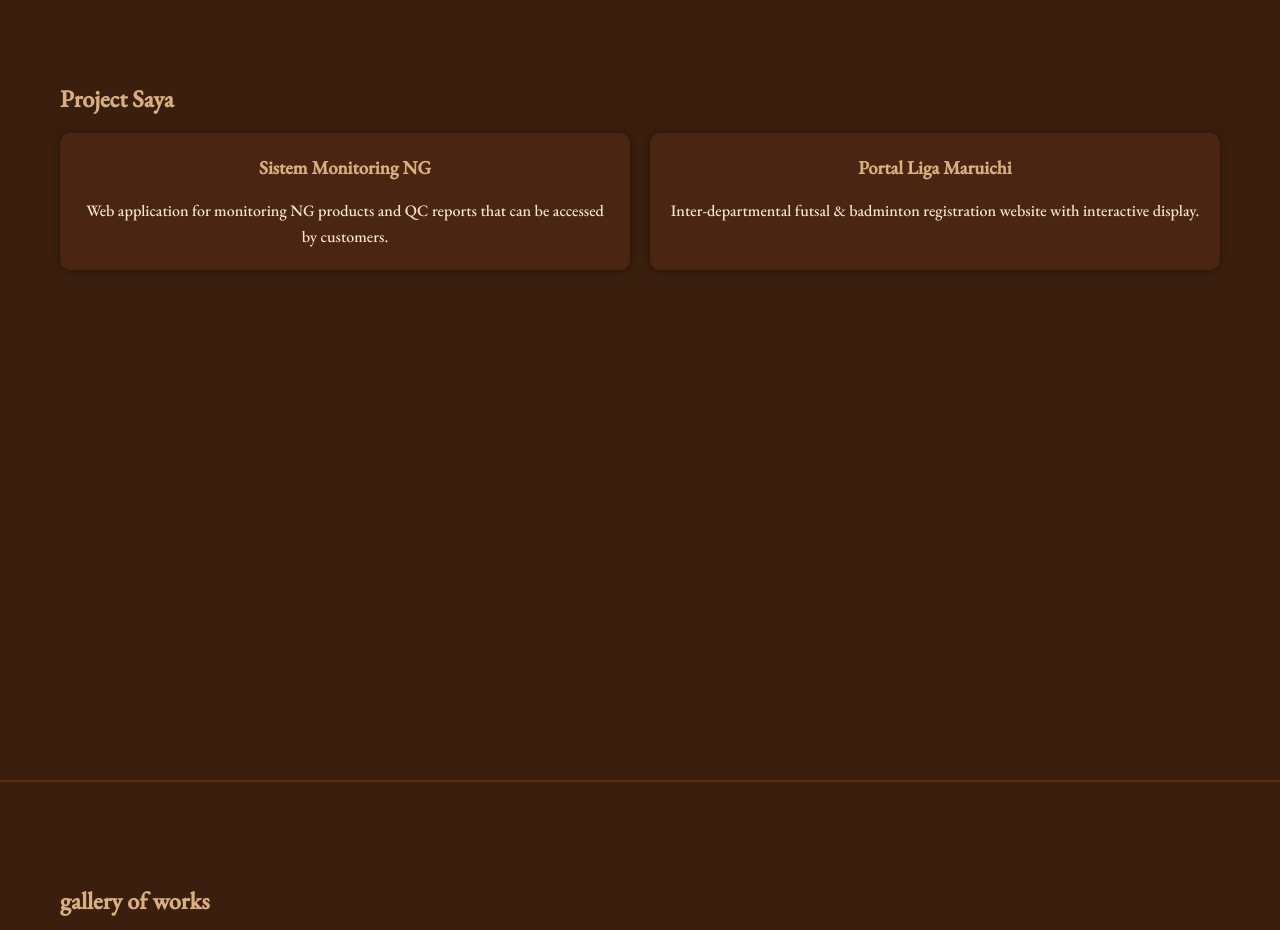
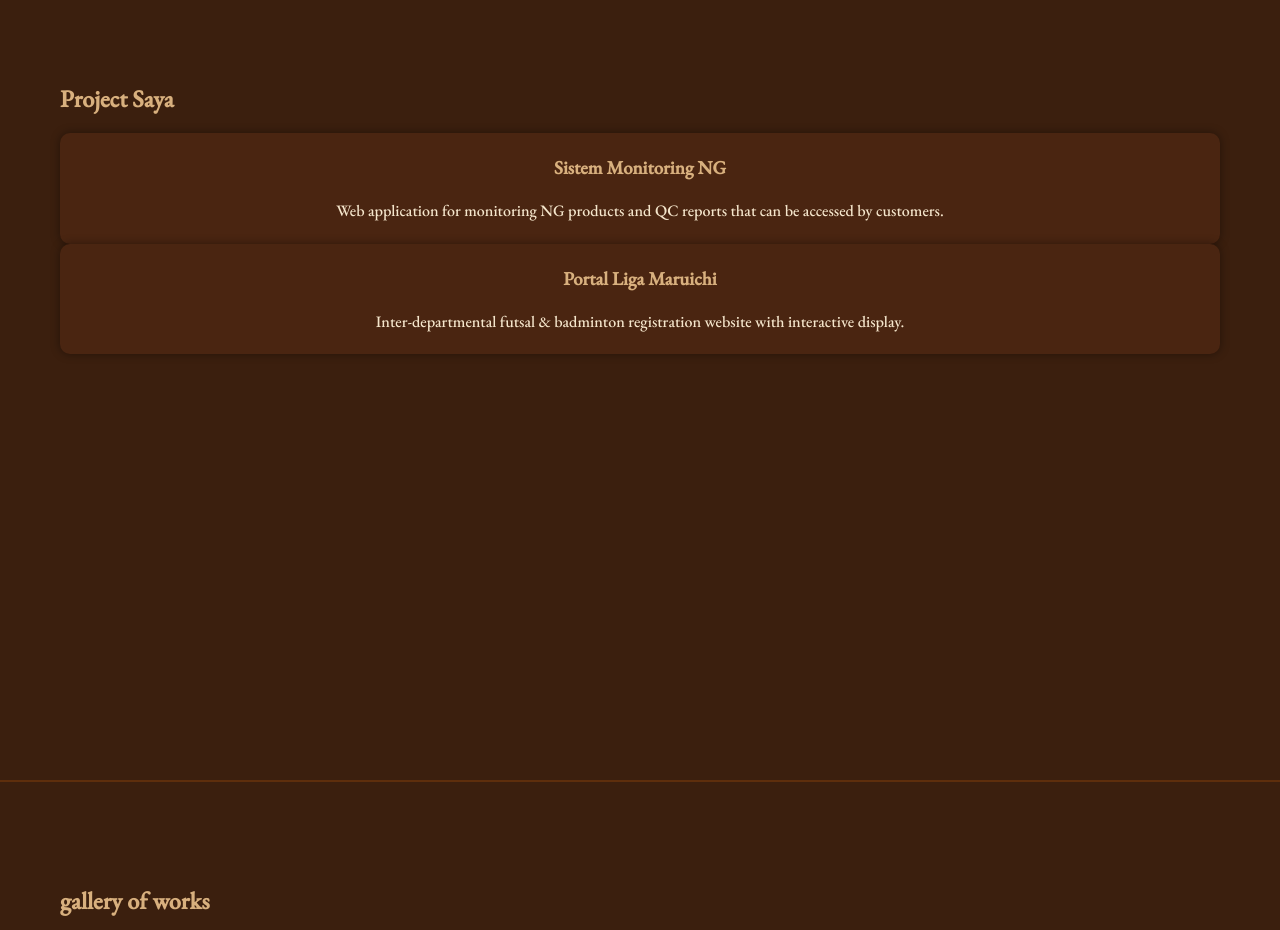
Before and after one commit to tinatn641-afk/portofolio-Tina, a plain HTML site: page index.html in a window 1280 px wide. Shown: the part 2420-3350 px from the top of the page. Drawn offline with nearby package versions, Linux system fonts and the light colour scheme.

Commit message:
Fix HTML structure and add project links

```diff
--- a/index.html
+++ b/index.html
@@ -96,11 +96,17 @@
 
   <section id="projects" class="section">
     <h2>Project Saya</h2>
-    <div class="projects-container">
-      <div class="project-card">
-        <h3>Sistem Monitoring NG</h3>
-        <p>Web application for monitoring NG products and QC reports that can be accessed by customers.</p>
-      </div>
+    <div class="project-card">
+  <h3>
+    <a href="https://tinatn641-afk.github.io/liga-maruichi-cup2025/" target="_blank" style="text-decoration: none; color: inherit;">
+      Sistem Monitoring NG
+    </a>
+  </h3>
+  <p>
+    Web application for monitoring NG products and QC reports that can be accessed by customers.
+  </p>
+</div>
+
       <div class="project-card">
         <h3>Portal Liga Maruichi</h3>
         <p>Inter-departmental futsal & badminton registration website with interactive display.</p>
```
